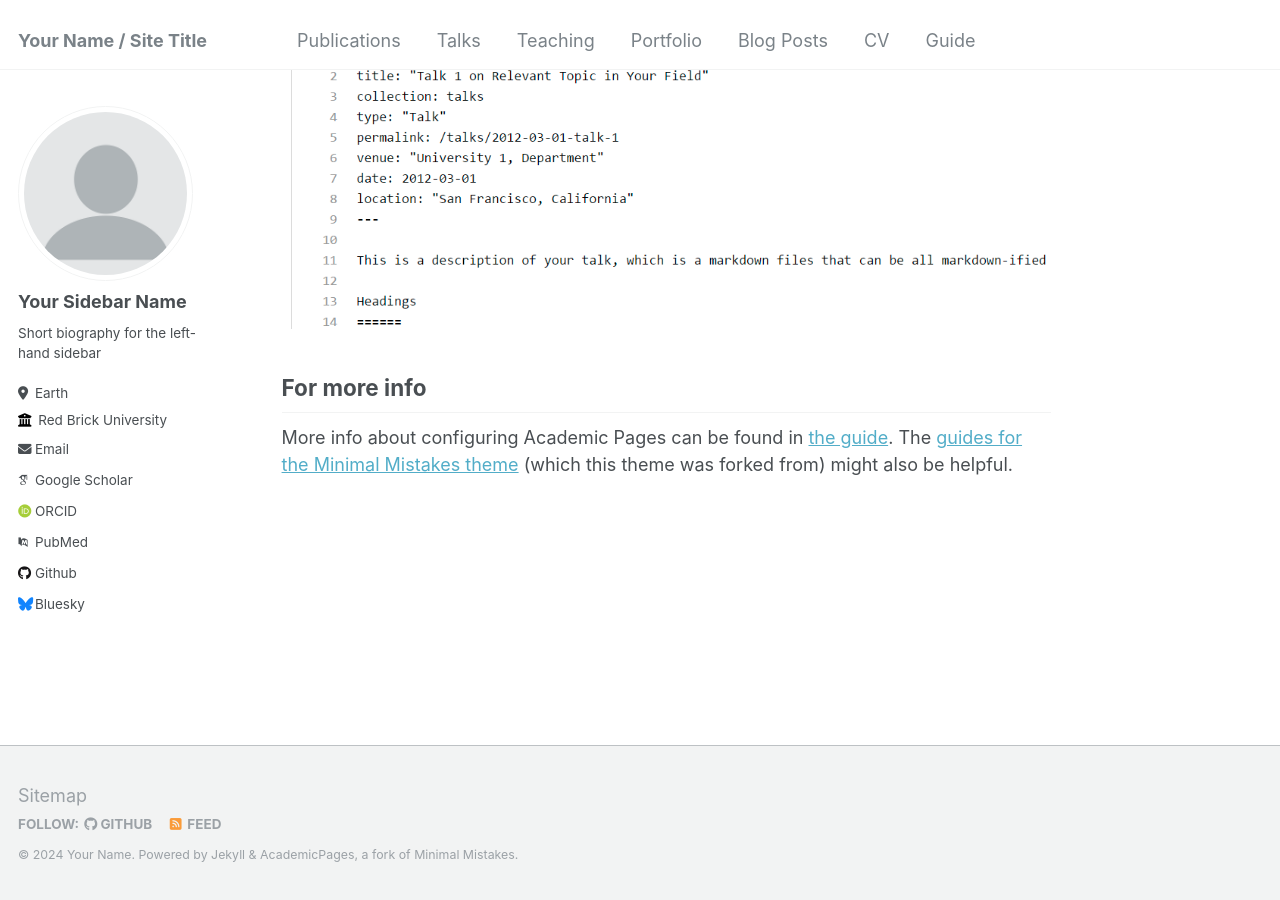
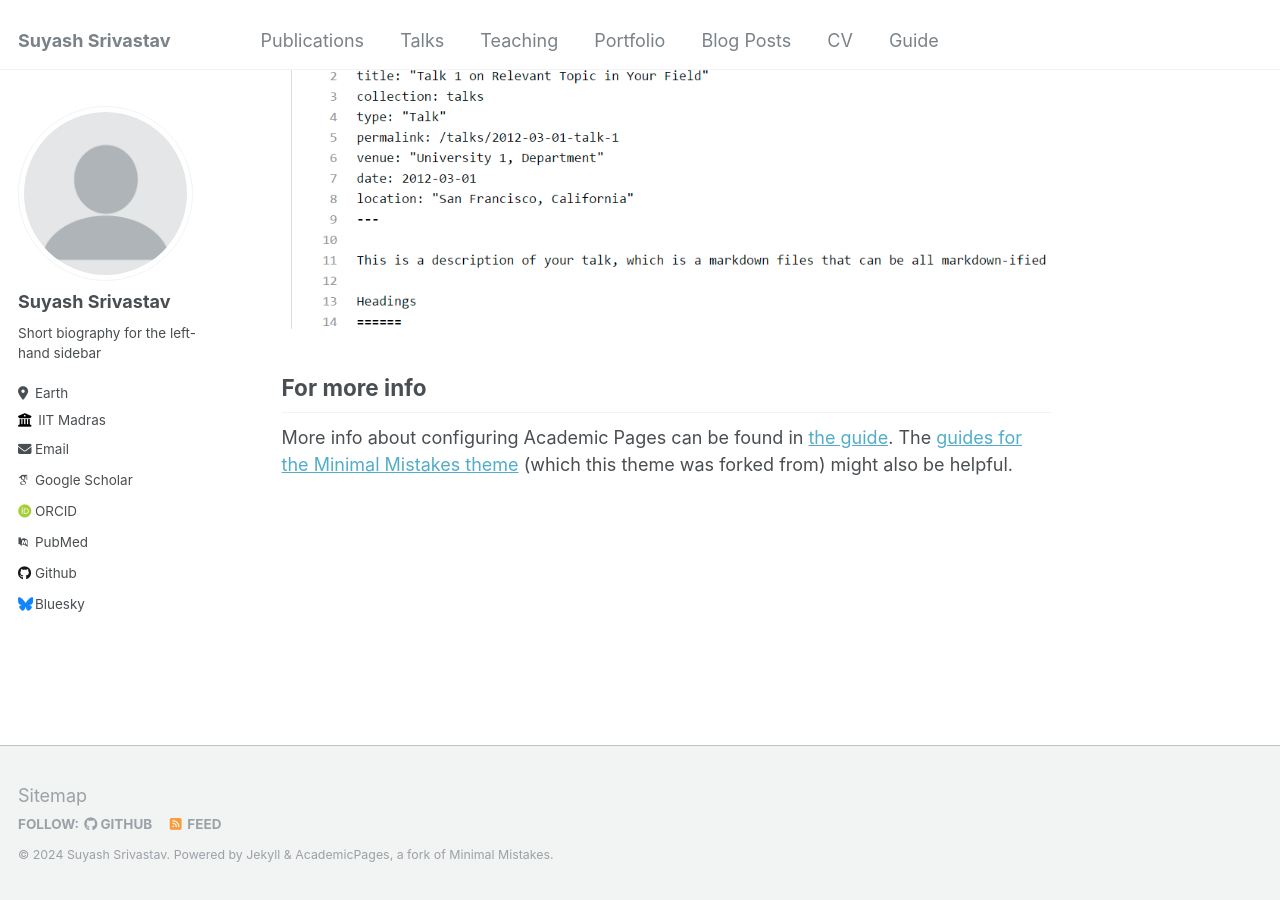
Before and after one commit to MasterSuyash1/MasterSuyash1.github.io, a Jekyll site: the page built from _pages/about.md, in a window 1280 px wide and 900 px high, scrolled down 2660 px. Built offline with Jekyll 4.4.1, drawn with Linux system fonts in a browser that asks for light colours; some web fonts are replaced.

Commit message:
Update _config.yml

```diff
--- a/_config.yml
+++ b/_config.yml
@@ -8,9 +8,9 @@
 
 # Basic Site Settings
 locale                   : "en-US"
-title                    : "Your Name / Site Title"
+title                    : "Suyash Srivastav"
 title_separator          : "-"
-name                     : &name "Your Name"
+name                     : &name "Suyash Srivastav"
 description              : &description "personal description"
 url                      : https://academicpages.github.io # the base hostname & protocol for your site e.g. "https://mmistakes.github.io"
 baseurl                  : "" # the subpath of your site, e.g. "/blog"
@@ -22,11 +22,11 @@ repository               : "academicpages/academicpages.github.io"
 author:
   # Biographic information
   avatar           : "profile.png"
-  name             : "Your Sidebar Name"
-  pronouns         : # example: "she/her"
+  name             : "Suyash Srivastav"
+  pronouns         : # example: "He/him"
   bio              : "Short biography for the left-hand sidebar"
   location         : "Earth"
-  employer         : "Red Brick University"
+  employer         : "IIT Madras"
   uri              : # URL
   email            : "none@example.org"
 
```
